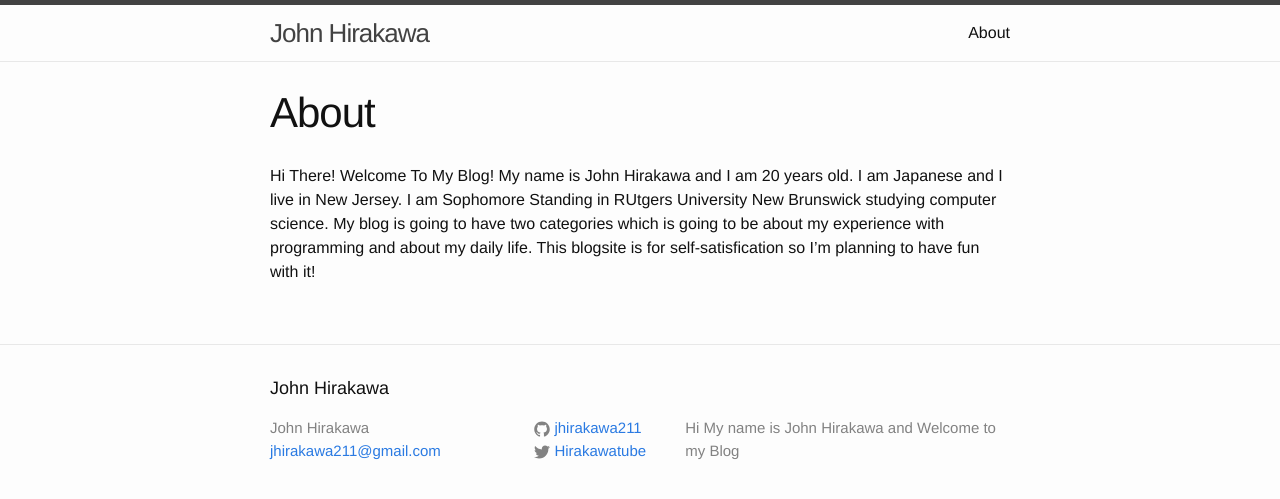
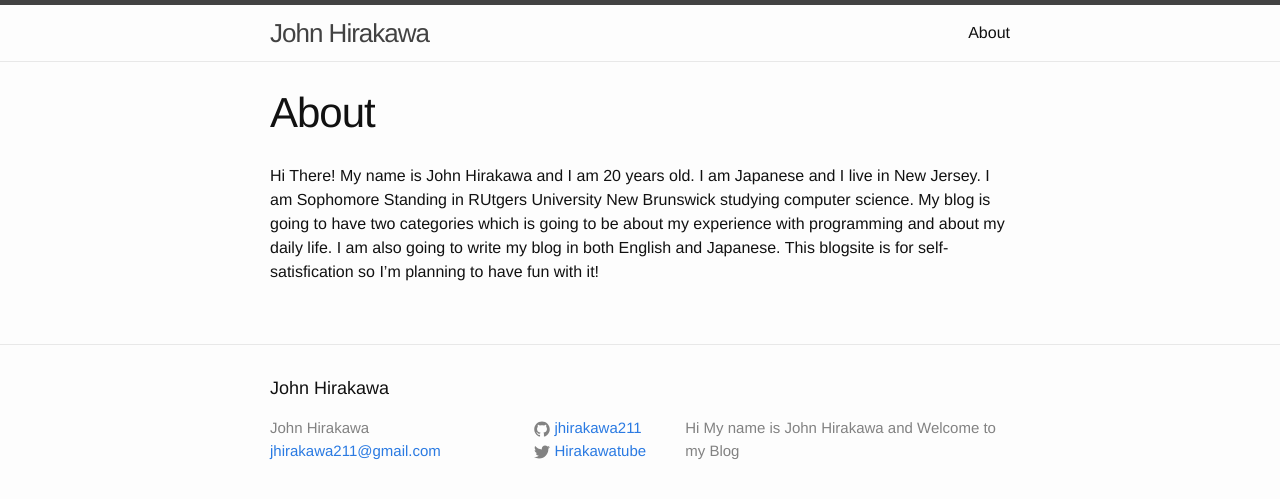
Before and after one commit to JHirakawa211/jhirakawa211.github.io, a Jekyll site: the page built from about.md, in a window 1280 px wide. Shown: the top 499 px of the page. Built offline with Jekyll 4.4.1, drawn with Linux system fonts in a browser that asks for light colours.

Commit message:
Update about.md

```diff
--- a/about.md
+++ b/about.md
@@ -4,5 +4,5 @@ title: About
 permalink: /about/
 ---
 
-Hi There! Welcome To My Blog!
-My name is John Hirakawa and I am 20 years old. I am Japanese and I live in New Jersey. I am Sophomore Standing in RUtgers University New Brunswick studying computer science. My blog is going to have two categories which is going to be about my experience with programming and about my daily life. This blogsite is for self-satisfication so I'm planning to have fun with it!
+Hi There!
+My name is John Hirakawa and I am 20 years old. I am Japanese and I live in New Jersey. I am Sophomore Standing in RUtgers University New Brunswick studying computer science. My blog is going to have two categories which is going to be about my experience with programming and about my daily life. I am also going to write my blog in both English and Japanese. This blogsite is for self-satisfication so I'm planning to have fun with it!
```
